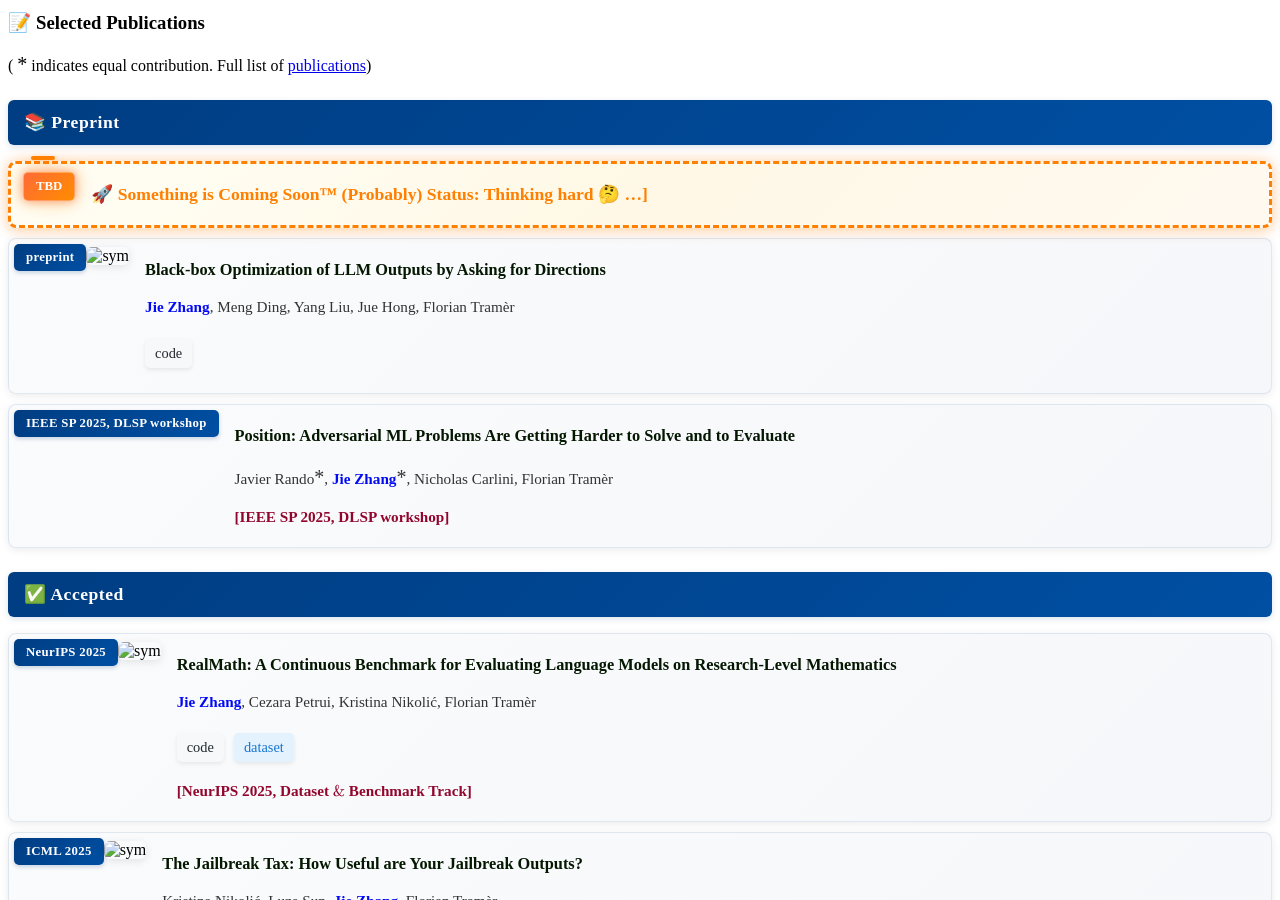
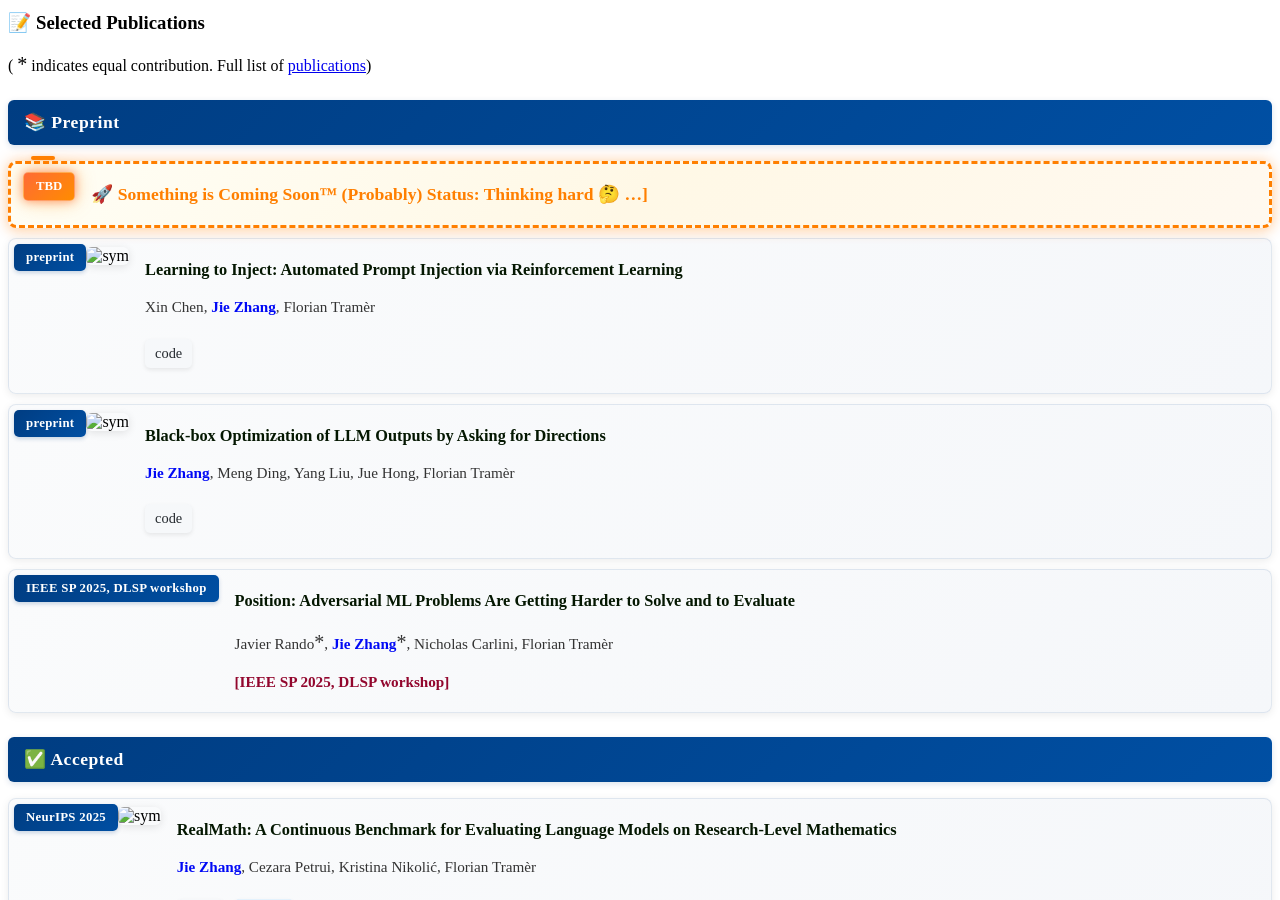
Before and after one commit to zj-jayzhang/zj-jayzhang.github.io, a Jekyll site: the page built from _pages/includes/pubs.md, in a window 1280 px wide and 900 px high, scrolled down 718 px. Built offline with Jekyll 4.4.1, drawn with Linux system fonts in a browser that asks for light colours; our own code applies the rules of GitHub Pages for plain Markdown files; formulas are drawn with MathJax 3.

Commit message:
update pub

```diff
--- a/_pages/includes/pubs.md
+++ b/_pages/includes/pubs.md
@@ -307,6 +307,18 @@
 </div>
 </div>
 
+<div class='paper-box'><div class='paper-box-image'><div><div class="badge">preprint</div><img src='images/autoinj.png' alt="sym" width="100%"></div></div>
+<div class='paper-box-text' markdown="1">
+
+<span class="paper-title">[Learning to Inject: Automated Prompt Injection via Reinforcement Learning](https://arxiv.org/abs/2602.05746)</span>
+
+<span class="authors"> Xin Chen, <span class="me">Jie Zhang</span>, Florian Tramèr</span>
+
+<a href="https://github.com/RPC2/AutoInject" class="resource-link github-link"><i class="fab fa-github"></i> code</a>
+
+</div>
+</div>
+
 
 <div class='paper-box'><div class='paper-box-image'><div><div class="badge">preprint</div><img src='images/black.png' alt="sym" width="100%"></div></div>
 <div class='paper-box-text' markdown="1">
@@ -315,7 +327,6 @@
 
 <span class="authors"><span class="me">Jie Zhang</span>, Meng Ding, Yang Liu, Jue Hong, Florian Tramèr</span>
 
-<!-- <span class="conf">[IEEE SP 2025, DLSP workshop]</span> -->
 <a href="https://github.com/zj-jayzhang/black_box_llm_optimization" class="resource-link github-link"><i class="fab fa-github"></i> code</a>
 
 </div>
```
Also changed, not shown: images/autoinj.png (added).
